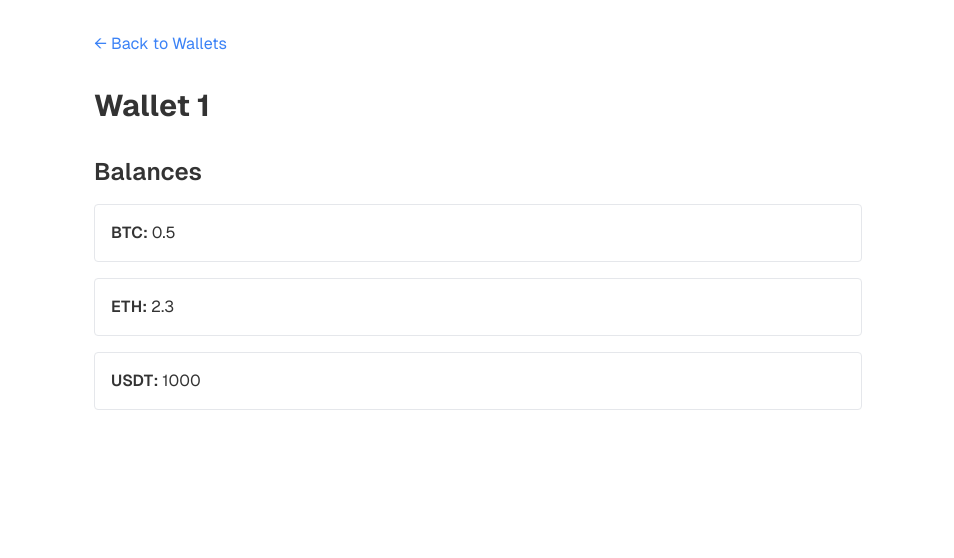
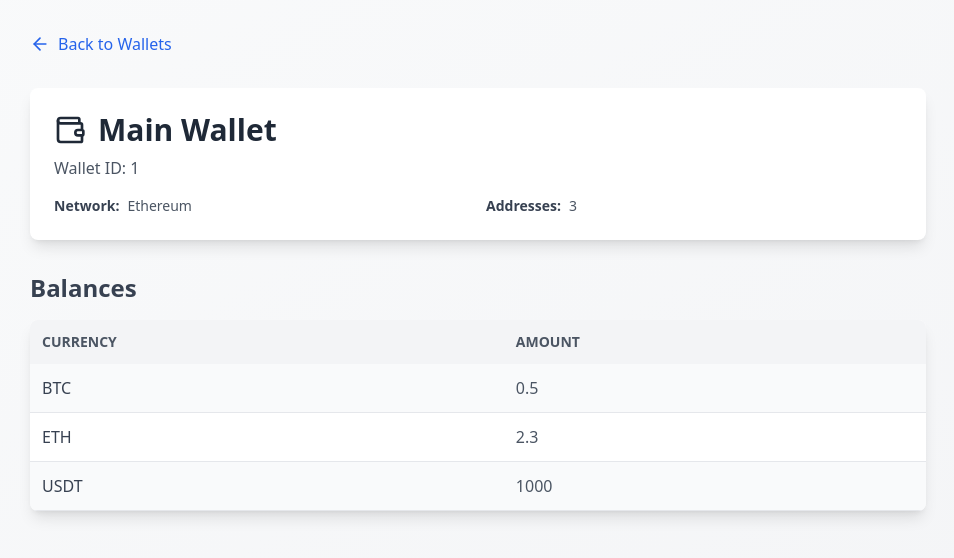
Before and after one commit to coinbase/cdp-wallet-manager, a Next.js app: page /wallet/1 in a window 1280 px wide. Shown: the top 558 px of the page, without its empty margins (162-1116 px from the left). Built offline with nearby package versions, Linux system fonts and the light colour scheme.

Commit message:
Make layout prettier

```diff
--- a/package.json
+++ b/package.json
@@ -9,6 +9,7 @@
     "lint": "next lint"
   },
   "dependencies": {
+    "lucide-react": "^0.439.0",
     "next": "14.2.9",
     "react": "^18",
     "react-dom": "^18"
--- a/src/app/page.tsx
+++ b/src/app/page.tsx
@@ -1,32 +1,51 @@
 import Link from "next/link";
+import { PlusCircle } from "lucide-react";
 
 // Mock data for wallets (replace with actual data fetching logic later)
 const wallets = [
-  { id: 1, name: "Main Wallet" },
-  { id: 2, name: "Savings Wallet" },
-  { id: 3, name: "Investment Wallet" },
+  { id: 1, name: "Main Wallet", network: "Ethereum", addresses: 3 },
+  { id: 2, name: "Savings Wallet", network: "Bitcoin", addresses: 2 },
+  { id: 3, name: "Investment Wallet", network: "Polygon", addresses: 5 },
 ];
 
 export default function Home() {
   return (
-    <div className="min-h-screen p-8 font-[family-name:var(--font-geist-sans)]">
-      <main className="max-w-3xl mx-auto">
-        <h1 className="text-3xl font-bold mb-8">Wallet Manager</h1>
+    <div className="min-h-screen bg-gradient-to-br from-gray-50 to-gray-100 dark:from-gray-900 dark:to-gray-800 p-8 font-sans">
+      <main className="max-w-4xl mx-auto">
+        <h1 className="text-4xl font-bold mb-8 text-gray-800 dark:text-gray-100">Wallet Manager</h1>
 
-        <button className="bg-blue-500 text-white px-4 py-2 rounded mb-8">
-          Create Wallet
+        <button className="bg-primary hover:bg-primary/90 text-white px-6 py-3 rounded-lg shadow-md transition duration-300 ease-in-out flex items-center space-x-2 mb-8">
+          <PlusCircle size={20} />
+          <span>Create Wallet</span>
         </button>
 
-        <h2 className="text-2xl font-semibold mb-4">Your Wallets</h2>
-        <ul className="space-y-4">
-          {wallets.map((wallet) => (
-            <li key={wallet.id} className="border p-4 rounded">
-              <Link href={`/wallet/${wallet.id}`} className="hover:underline">
-                {wallet.name}
-              </Link>
-            </li>
-          ))}
-        </ul>
+        <h2 className="text-2xl font-semibold mb-4 text-gray-700 dark:text-gray-200">Your Wallets</h2>
+        <div className="bg-white dark:bg-gray-800 rounded-lg shadow-lg overflow-hidden">
+          <table className="w-full border-collapse">
+            <thead>
+              <tr className="bg-gray-100 dark:bg-gray-700 text-gray-600 dark:text-gray-200 text-sm uppercase">
+                <th className="p-3 text-left font-semibold">Wallet ID</th>
+                <th className="p-3 text-left font-semibold">Name</th>
+                <th className="p-3 text-left font-semibold">Network</th>
+                <th className="p-3 text-left font-semibold">Addresses</th>
+              </tr>
+            </thead>
+            <tbody>
+              {wallets.map((wallet, index) => (
+                <tr key={wallet.id} className={`border-b border-gray-200 dark:border-gray-700 ${index % 2 === 0 ? 'bg-gray-50 dark:bg-gray-800' : 'bg-white dark:bg-gray-900'}`}>
+                  <td className="p-3 text-gray-600 dark:text-gray-300">{wallet.id}</td>
+                  <td className="p-3">
+                    <Link href={`/wallet/${wallet.id}`} className="text-primary hover:text-primary/80 font-medium">
+                      {wallet.name}
+                    </Link>
+                  </td>
+                  <td className="p-3 text-gray-600 dark:text-gray-300">{wallet.network}</td>
+                  <td className="p-3 text-gray-600 dark:text-gray-300">{wallet.addresses}</td>
+                </tr>
+              ))}
+            </tbody>
+          </table>
+        </div>
       </main>
     </div>
   );
--- a/src/app/wallet/[id]/page.tsx
+++ b/src/app/wallet/[id]/page.tsx
@@ -1,33 +1,62 @@
 import Link from "next/link";
+import { ArrowLeft, Wallet } from "lucide-react";
 
 // Mock data for wallet balances (replace with actual data fetching logic later)
 const walletBalances = {
-  1: { BTC: 0.5, ETH: 2.3, USDT: 1000 },
-  2: { BTC: 0.1, ETH: 1.5, USDT: 500 },
-  3: { BTC: 1.2, ETH: 5.0, USDT: 2000 },
+  1: { name: "Main Wallet", network: "Ethereum", addresses: 3, balances: { BTC: 0.5, ETH: 2.3, USDT: 1000 } },
+  2: { name: "Savings Wallet", network: "Bitcoin", addresses: 2, balances: { BTC: 0.1, ETH: 1.5, USDT: 500 } },
+  3: { name: "Investment Wallet", network: "Polygon", addresses: 5, balances: { BTC: 1.2, ETH: 5.0, USDT: 2000 } },
 };
 
 export default function WalletPage({ params }: { params: { id: string } }) {
   const walletId = parseInt(params.id);
-  const balances = walletBalances[walletId as keyof typeof walletBalances];
+  const wallet = walletBalances[walletId as keyof typeof walletBalances];
 
   return (
-    <div className="min-h-screen p-8 font-[family-name:var(--font-geist-sans)]">
-      <main className="max-w-3xl mx-auto">
-        <Link href="/" className="text-blue-500 hover:underline mb-8 inline-block">
-          &larr; Back to Wallets
+    <div className="min-h-screen bg-gradient-to-br from-gray-50 to-gray-100 dark:from-gray-900 dark:to-gray-800 p-8 font-sans">
+      <main className="max-w-4xl mx-auto">
+        <Link href="/" className="inline-flex items-center text-primary hover:text-primary/80 mb-8 transition duration-300 ease-in-out">
+          <ArrowLeft size={20} className="mr-2" />
+          <span>Back to Wallets</span>
         </Link>
 
-        <h1 className="text-3xl font-bold mb-8">Wallet {walletId}</h1>
+        <div className="bg-white dark:bg-gray-800 rounded-lg shadow-lg p-6 mb-8">
+          <h1 className="text-3xl font-bold mb-2 text-gray-800 dark:text-gray-100 flex items-center">
+            <Wallet size={32} className="mr-3 text-primary" />
+            {wallet.name}
+          </h1>
+          <p className="text-gray-600 dark:text-gray-300 mb-4">Wallet ID: {walletId}</p>
+          <div className="grid grid-cols-2 gap-4 text-sm">
+            <div>
+              <span className="font-semibold text-gray-700 dark:text-gray-200">Network:</span>
+              <span className="ml-2 text-gray-600 dark:text-gray-300">{wallet.network}</span>
+            </div>
+            <div>
+              <span className="font-semibold text-gray-700 dark:text-gray-200">Addresses:</span>
+              <span className="ml-2 text-gray-600 dark:text-gray-300">{wallet.addresses}</span>
+            </div>
+          </div>
+        </div>
 
-        <h2 className="text-2xl font-semibold mb-4">Balances</h2>
-        <ul className="space-y-4">
-          {Object.entries(balances).map(([currency, amount]) => (
-            <li key={currency} className="border p-4 rounded">
-              <span className="font-semibold">{currency}:</span> {amount}
-            </li>
-          ))}
-        </ul>
+        <h2 className="text-2xl font-semibold mb-4 text-gray-700 dark:text-gray-200">Balances</h2>
+        <div className="bg-white dark:bg-gray-800 rounded-lg shadow-lg overflow-hidden">
+          <table className="w-full border-collapse">
+            <thead>
+              <tr className="bg-gray-100 dark:bg-gray-700 text-gray-600 dark:text-gray-200 text-sm uppercase">
+                <th className="p-3 text-left font-semibold">Currency</th>
+                <th className="p-3 text-left font-semibold">Amount</th>
+              </tr>
+            </thead>
+            <tbody>
+              {Object.entries(wallet.balances).map(([currency, amount], index) => (
+                <tr key={currency} className={`border-b border-gray-200 dark:border-gray-700 ${index % 2 === 0 ? 'bg-gray-50 dark:bg-gray-800' : 'bg-white dark:bg-gray-900'}`}>
+                  <td className="p-3 font-medium text-gray-700 dark:text-gray-300">{currency}</td>
+                  <td className="p-3 text-gray-600 dark:text-gray-300">{amount}</td>
+                </tr>
+              ))}
+            </tbody>
+          </table>
+        </div>
       </main>
     </div>
   );
```
Also changed, not shown: 1 other file (tests, documents, lock files or other folders).
